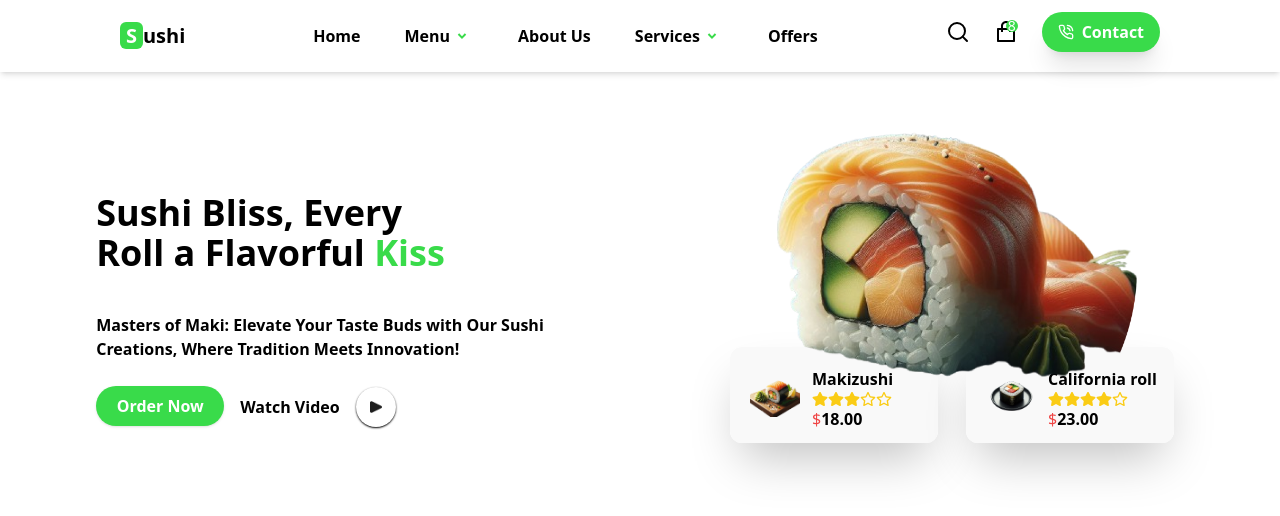
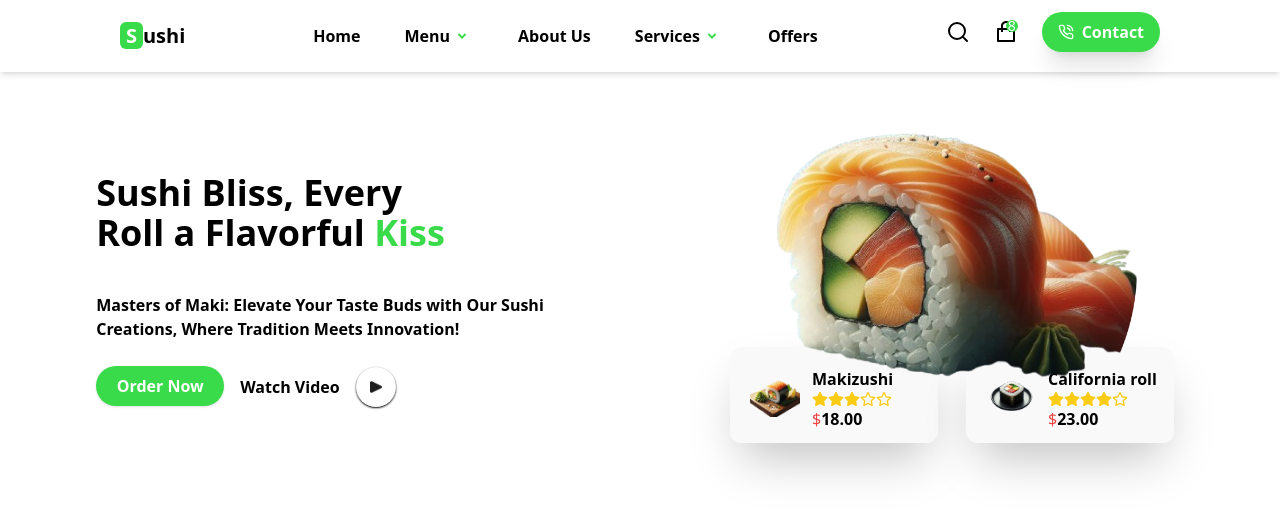
Before and after one commit to Moyo-Made/SUSHI, a React (Vite) app: page / in a window 1280 px wide. Shown: the top 516 px of the page. Built offline with nearby package versions, Linux system fonts and the light colour scheme.

Commit message:
Code: hero section

```diff
--- a/src/Components/Hero.jsx
+++ b/src/Components/Hero.jsx
@@ -13,7 +13,7 @@ function Hero() {
 		<div className=" flex flex-col md:flex-row justify-center items-center">
 			<div className="flex-1 flex justify-center mt-16 text-center md:text-left">
 				<div className="ml-34">
-					<h2 className="text-3xl overflow-hidden md:text-4xl font-extrabold">
+					<h2 className="text-xl mt-[-40px] mr-[30px] overflow-hidden md:text-4xl font-extrabold">
 						Sushi Bliss, Every <br />
 						Roll a Flavorful
 						<span className="text-[#39DB4A]"> Kiss</span>
```
